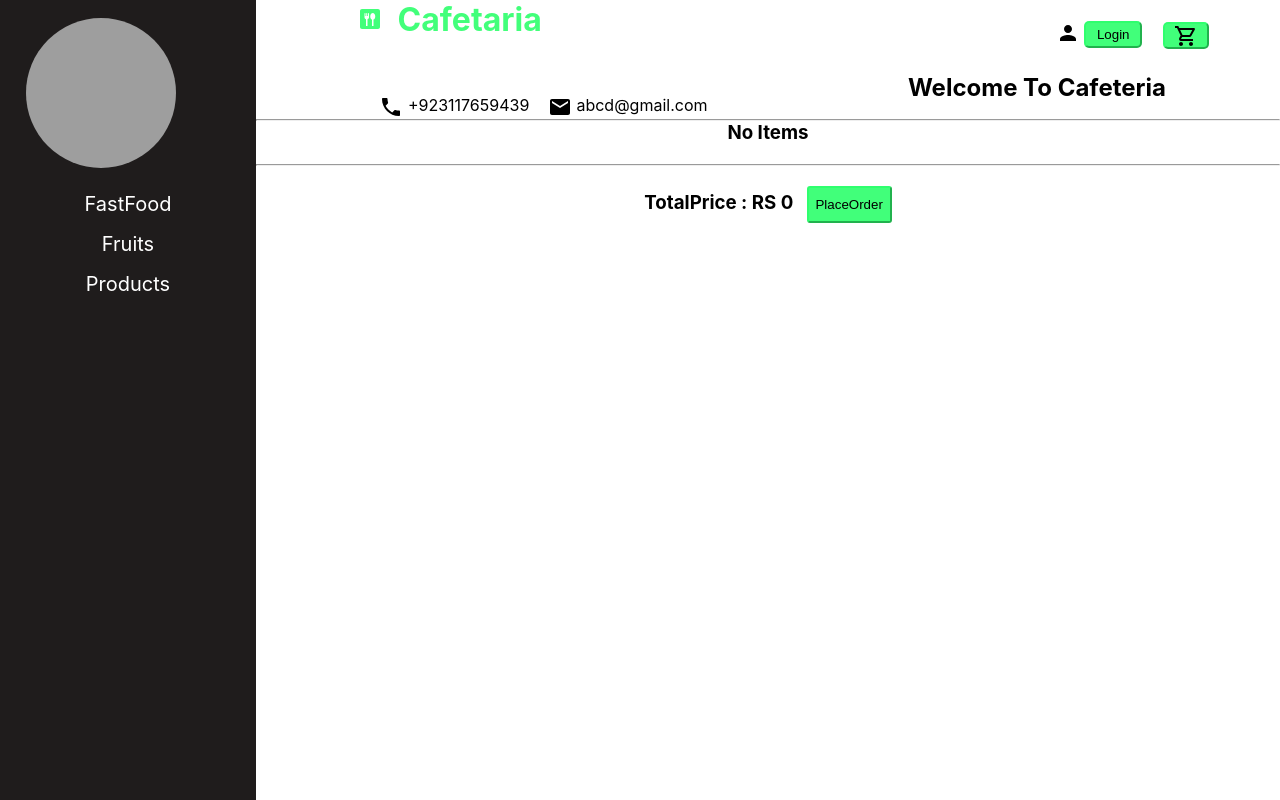
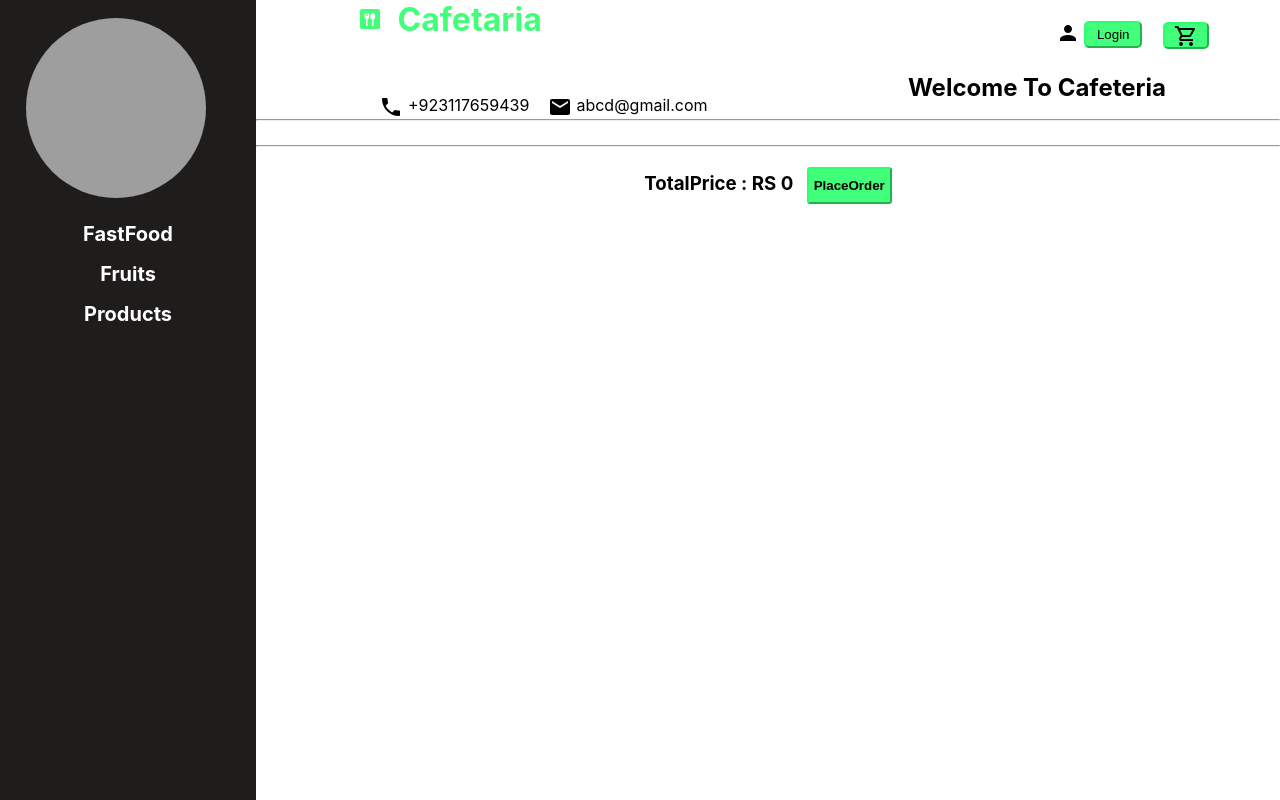
Before and after one commit to SaadAhmad381/cafeshop, a React (Create React App) app: page /frits in a window 1280 px wide. Both pictures are taken after a click on the button 1186 px from the left and 35 px from the top of the page. Shown: the top 800 px of the page. Built offline with nearby package versions, Linux system fonts and the light colour scheme; grey boxes are pictures that could not be loaded.

Commit message:
all changes

```diff
--- a/src/components/header/Header.jsx
+++ b/src/components/header/Header.jsx
@@ -15,7 +15,7 @@ const Header = () => {
   const navigate = useNavigate();
 
   return (
-    <>
+    <div className="fix">
       <div className="header">
         <div className="logo">
           <h1>
@@ -55,7 +55,7 @@ const Header = () => {
         </div>
       </div>
       <hr />
-    </>
+    </div>
   );
 };
 
--- a/src/components/header/style.css
+++ b/src/components/header/style.css
@@ -12,6 +12,12 @@
     display: flex;
     justify-content: space-between;
     flex-direction: row;
+     /* position: fixed;  */
+}
+.fix{
+    position: fixed;
+    width: 80%;
+    background-color: white;
 }
 .main1{
     display: flex;
--- a/src/components/menu/Menu.jsx
+++ b/src/components/menu/Menu.jsx
@@ -18,8 +18,8 @@ const Menu = () => {
         <img
           src="https://fxplus.ac.uk/wp-content/uploads/2022/03/ESI-CAFE-website-930x620-1.jpg"
           alt="no image"
-          width="150"
-          height="150"
+          width="180px"
+          height="180px"
         />{" "}
         <br />
         <br />
@@ -31,7 +31,7 @@ const Menu = () => {
               backgroundColor: isActive ? "orange" : "",
             })}
           >
-            FastFood{" "}
+            <b>FastFood </b>
           </NavLink>
           <br />
           <NavLink
@@ -41,7 +41,7 @@ const Menu = () => {
               backgroundColor: isActive ? "orange" : "",
             })}
           >
-            Fruits{" "}
+            <b>Fruits </b>
           </NavLink>
           <br />
 
@@ -52,7 +52,7 @@ const Menu = () => {
               backgroundColor: isActive ? "orange" : "",
             })}
           >
-            Products{" "}
+            <b>Products </b>
           </NavLink>
         </div>
       </div>
--- a/src/components/menu/style.css
+++ b/src/components/menu/style.css
@@ -29,14 +29,26 @@
 .main{
     height:120vh ;
     display: flex;
+    /* position: fixed;
+    top: 0px;
+    left: 0px;*/
 }
 
 .sidebar {
     background-color:rgb(31, 28, 28);
     width: 20%;
+    position: fixed;
+    height: 100vh;
+
+
+}
+.component header{
+    position: fixed;
 }
 .component{
     width:80%;
+    margin-left: 20%;
+    /* overflow: scroll; */
 }
 
 /* .shakes:active{
--- a/src/pages/card/Cart.jsx
+++ b/src/pages/card/Cart.jsx
@@ -7,15 +7,13 @@ const Cart = () => {
   var totalArray = [];
   var farray = [];
   farray = JSON.parse(localStorage.getItem("fruits")) ?? [];
-  // var totalArray = [];
+  var productArray = [];
+  productArray = JSON.parse(localStorage.getItem("products")) ?? [];
+
   var fast = [];
   fast = JSON.parse(localStorage.getItem("items")) ?? [];
-  totalArray = farray.concat(fast);
+  totalArray = farray.concat(fast, productArray);
   const [count, setCount] = useState(1);
-
-  // useEffect(() => {
-  //   setfarray();
-  // }, []);
 
   console.log("totalArray", totalArray);
   console.log("farray", farray);
@@ -49,7 +47,9 @@ const Cart = () => {
       <br />
       <h3>
         TotalPrice : RS {totalPrice.reduce(sumFunction, 0)} &nbsp;&nbsp;
-        <button onClick={() => localStorage.clear()}>PlaceOrder</button>
+        <button onClick={() => localStorage.clear()}>
+          <b>PlaceOrder</b>
+        </button>
       </h3>
     </div>
   );
--- a/src/pages/card/style.css
+++ b/src/pages/card/style.css
@@ -30,3 +30,6 @@ span{
     width: 85px;
     height: 37px;
 }
+.complete{
+    margin-top: 10%;
+}
--- a/src/pages/fastfood/fastfood.css
+++ b/src/pages/fastfood/fastfood.css
@@ -2,7 +2,7 @@
 
     display: flex;
     flex-wrap:  wrap;
-    margin-top: 6%;
+    margin-top: 10%;
     justify-content: center;
     /* flex-direction: column; */
     align-items: center;
--- a/src/pages/fastfood/fastfood.jsx
+++ b/src/pages/fastfood/fastfood.jsx
@@ -7,16 +7,12 @@ const Fastfood = () => {
   useEffect(() => {
     localStorage.setItem("items", JSON.stringify(items));
   }, [items]);
-  // const newitem = () => {
-  //   const onclick = () => {};
-  // };
 
-  // setMyArray(oldArray => [...oldArray, newElement]);
   return (
     <div className="fastfood">
       {arr1.map((data) => (
         <div className="card">
-          <img src={data.image} alt="no image" height="70px" width="70px"></img>
+          <img src={data.image} alt="no image" height="90px" width="90px"></img>
           <h4>{data.name}</h4>
           <p>{data.price}</p>
           <button type="button" onClick={() => setItem([...items, data])}>
--- a/src/pages/frits/Fruit.jsx
+++ b/src/pages/frits/Fruit.jsx
@@ -5,14 +5,6 @@ import { arr } from "../../utiles/fruitsdata";
 import "./fruit.css";
 
 const Fruit = () => {
-  // const [items, setItem] = useState([]);
-
-  // useEffect(() => {
-  //   const item = JSON.parse(localStorage.getItem("items"));
-  //   if (items) {
-  //     setItem(items);
-  //   }
-  // }, []);
   const [fruits, setFruits] = useState([]);
   useEffect(() => {
     localStorage.setItem("fruits", JSON.stringify(fruits));
@@ -21,7 +13,7 @@ const Fruit = () => {
     <div className="fruits">
       {arr.map((data) => (
         <div className="card">
-          <img src={data.image} alt="no image" height="70px" width="70px"></img>
+          <img src={data.image} alt="no image" height="90px" width="90px"></img>
           <h4>{data.name}</h4>
           <p>{data.price}</p>
           <button type="button" onClick={() => setFruits([...fruits, data])}>
--- a/src/pages/frits/fruit.css
+++ b/src/pages/frits/fruit.css
@@ -2,7 +2,7 @@
 
     display: flex;
     flex-wrap:  wrap;
-    margin-top: 6%;
+    margin-top: 10%;
     justify-content: center;
     /* flex-direction: column; */
     align-items: center;
@@ -23,7 +23,7 @@
     border: 2px solid rgba(0, 0, 0, 0.027) ;
     text-align: center;
     background-color: whitesmoke;
-    width: 120px;
+    width: 150px;
     height: auto;
     padding: 1%;
     margin-left: 3%;
--- a/src/pages/products/Products.jsx
+++ b/src/pages/products/Products.jsx
@@ -10,7 +10,14 @@ const Products = () => {
       setData(res.data);
     });
   }
-  console.log("data", data);
+  const [products, setProducts] = useState([]);
+
+  useEffect(() => {
+    localStorage.setItem("products", JSON.stringify(products));
+  }, [products]);
+  console.log("products", products);
+
+  // console.log("data", data);
   useEffect(() => {
     myFunctin();
   }, []);
@@ -19,9 +26,12 @@ const Products = () => {
     <div className="products">
       {data.map((m) => (
         <div className="card">
-          <img src={m.image} alt="no image" height="150px" width="150px" />
-          <h5>{m.id}</h5>
+          <img src={m.image} alt="no image" height="100px" width="100px" />
+          <h4>{m.id}</h4>
           <p>{m.price}</p>
+          <button type="button" onClick={() => setProducts([...products, m])}>
+            <b>Add to Cart</b>
+          </button>
         </div>
       ))}
     </div>
--- a/src/pages/products/product.css
+++ b/src/pages/products/product.css
@@ -2,7 +2,7 @@
 
     display: flex;
     flex-wrap:  wrap;
-    margin-top: 6%;
+    margin-top: 12%;
     justify-content: center;
     /* flex-direction: column; */
     align-items: center;
@@ -19,14 +19,14 @@
 }
 
 
-.card{border-radius: 10px;
+/* .card{border-radius: 10px;
     border: 2px solid rgba(0, 0, 0, 0.027) ;
     text-align: center;
     background-color: whitesmoke;
-    width: 120px;
+    width: 150px;
     height: auto;
     padding: 1%;
     margin-left: 3%;
     flex-wrap: wrap;
     margin-top: 4%;
-}
+} */
```
